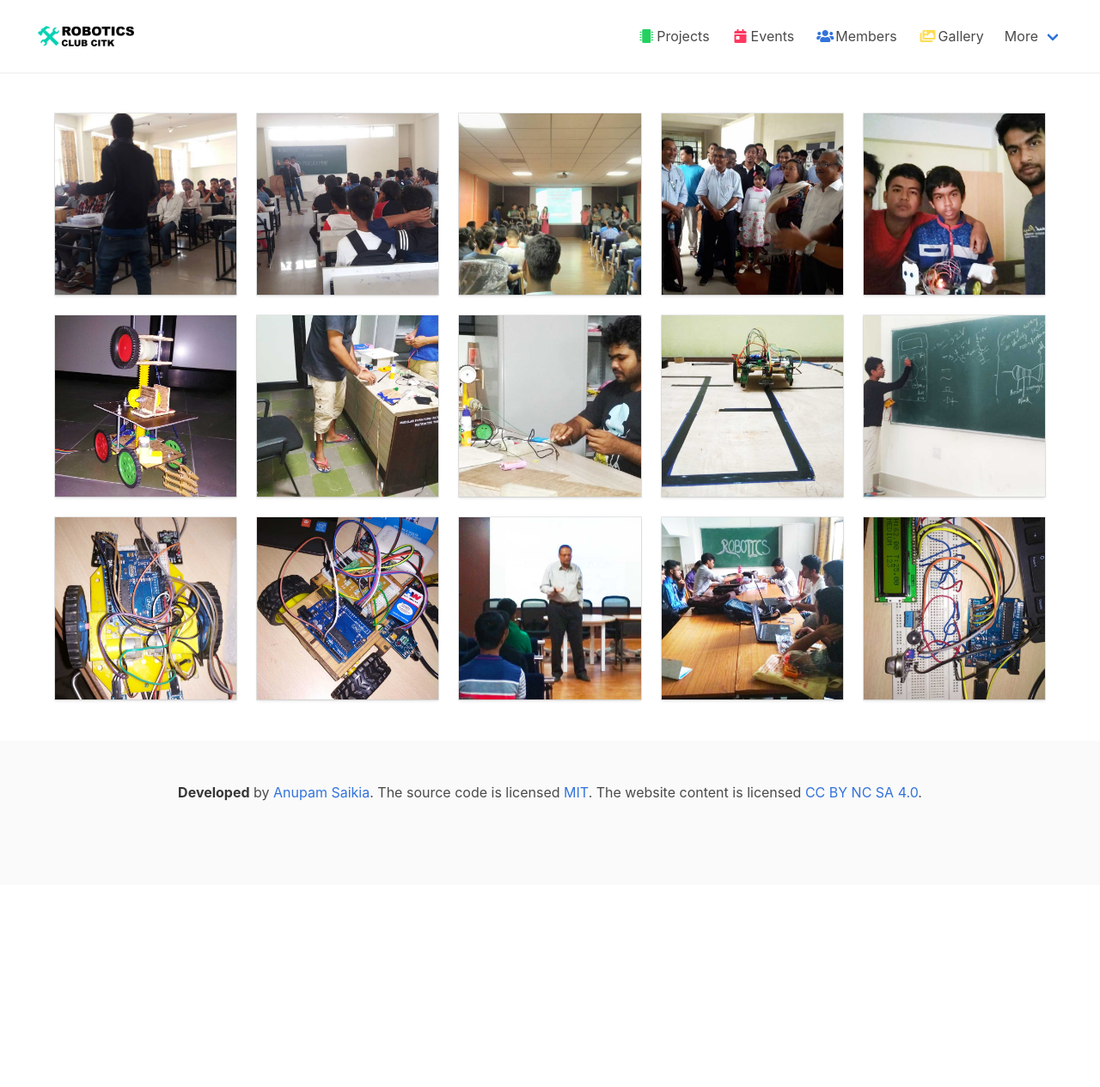
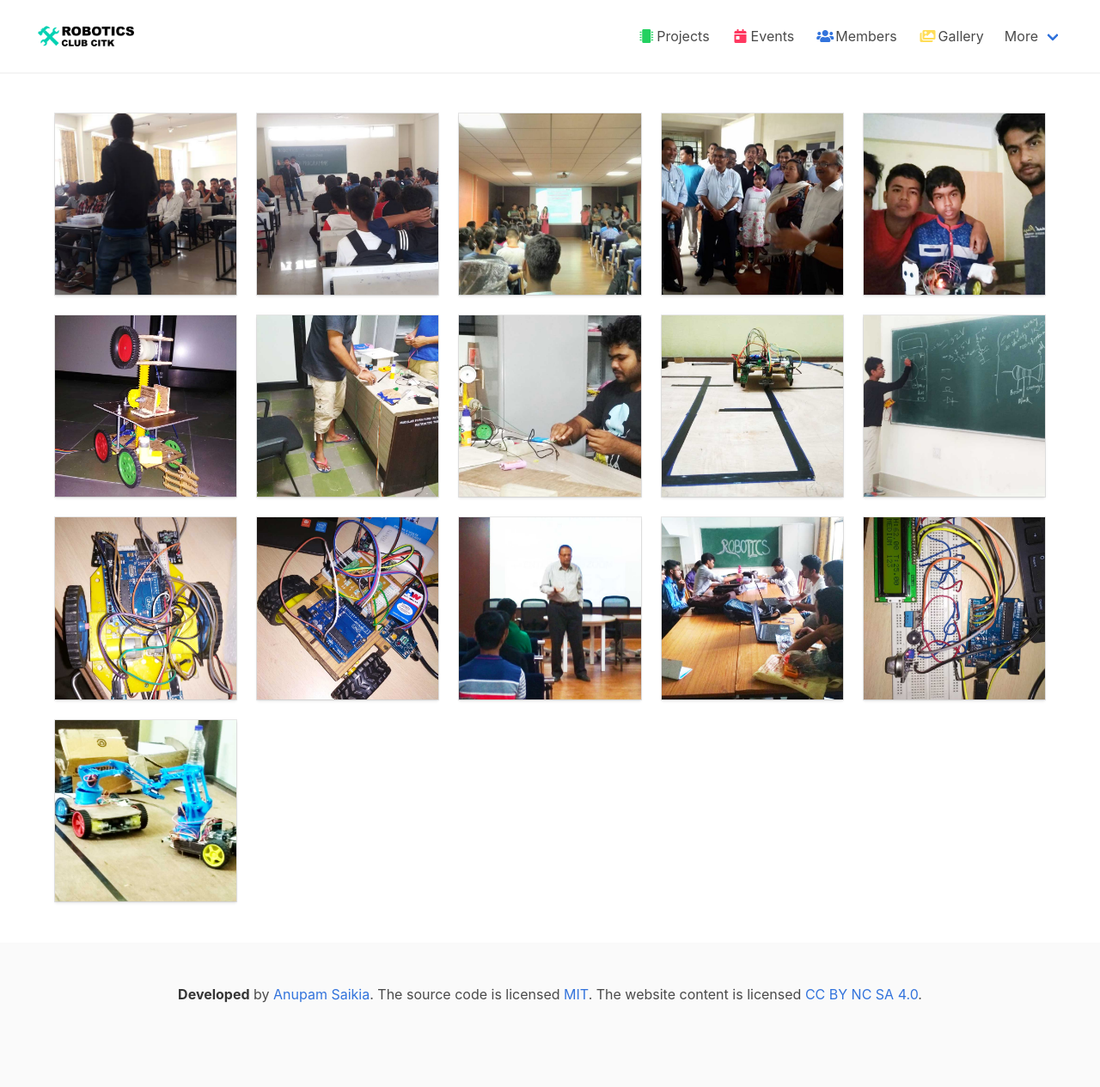
Before and after one commit to robotics-club-citk/robotics-club-citk.github.io, a Jekyll site: the page built from gallery.html, in a window 1280 px wide. Shown: the whole page at 86% size. Built offline with Jekyll 4.4.1, drawn with Linux system fonts in a browser that asks for light colours; before the commit the page ends 1030 px from its top, so only the background shows below that.

Commit message:
add 1 pic in gallery

```diff
--- a/gallery.html
+++ b/gallery.html
@@ -38,4 +38,6 @@ images:
     caption: Students working at Robotics Club
   - path: 'assets/img/gallery/IMG_20180510_233908.jpg'
     size: 768x1024
+  - path: 'assets/img/gallery/IMG_20180515_194449_HDR.jpg'
+    size: 1024x768
 ---
```
Also changed, not shown: assets/img/gallery/IMG_20180515_194449_HDR.jpg (added).
